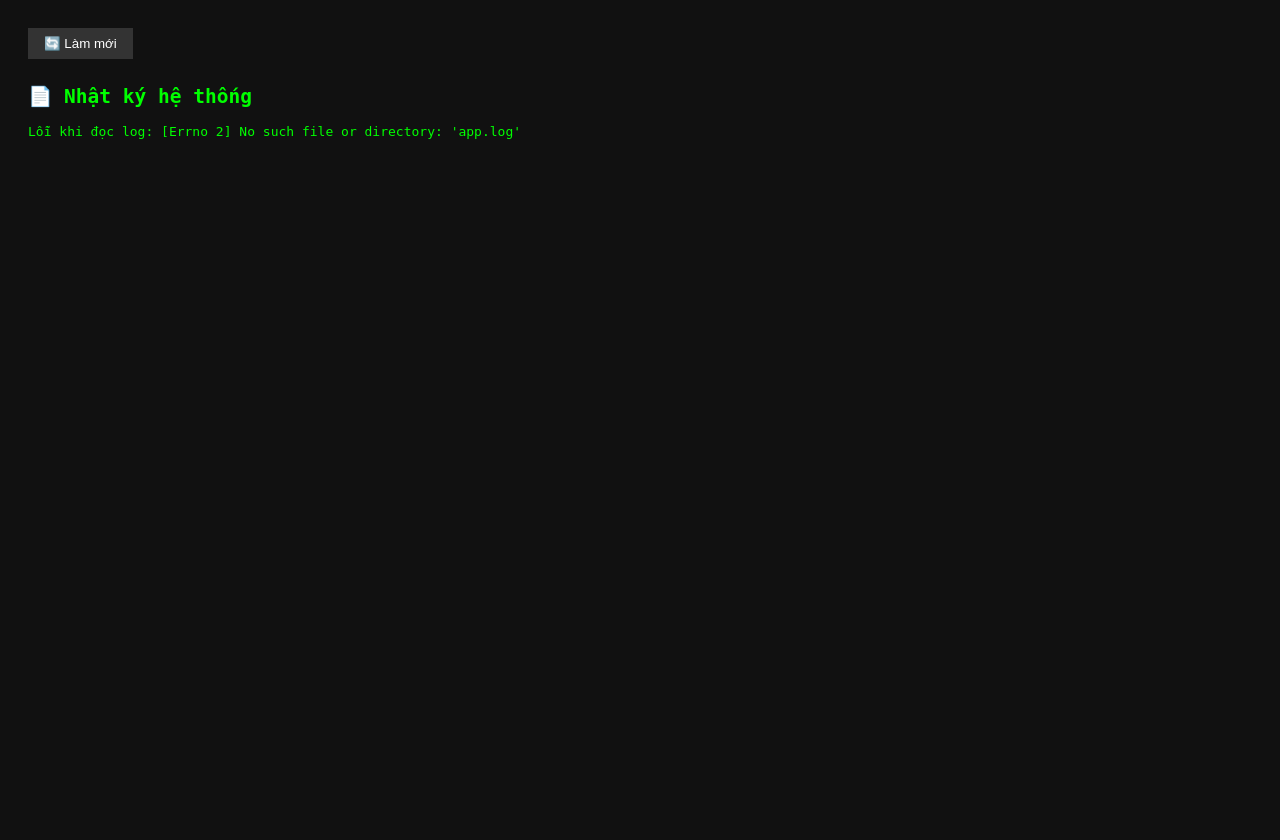
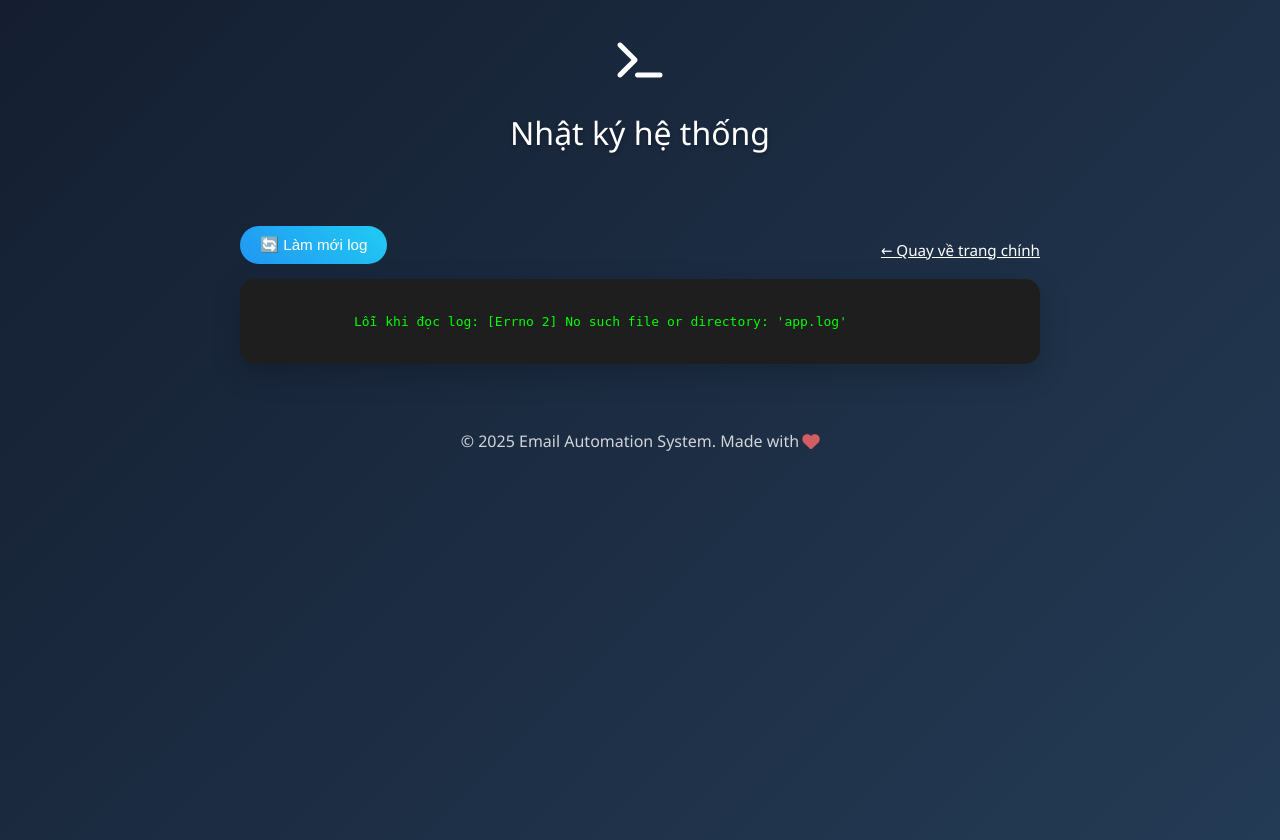
Before and after one commit to KienQuocNgoShopee/gmail-flask-railway, a Flask app: page /log in a window 1280 px wide. Before the commit the page ends 139 px from the top, so only its background shows below. Run offline with Flask 3, Linux system fonts and the light colour scheme; parts of the project's set-up code (start-up, migrations or seed data) failed here and were passed over.

Commit message:
final_check_log

```diff
--- a/main.py
+++ b/main.py
@@ -20,8 +20,8 @@
 
 _sheet_metadata_cache = None
 
-SHEET_ID = "1sEoD3mA_6edR2zvssTAXR2DoJiMnTQhYuoHOg1j2fes"
-#1pLGWEeKRL57_36IUJWzHN2IzuanpL8jMZVhMdeHXLiw
+SHEET_ID = "1pLGWEeKRL57_36IUJWzHN2IzuanpL8jMZVhMdeHXLiw"
+#1sEoD3mA_6edR2zvssTAXR2DoJiMnTQhYuoHOg1j2fes
 
 def get_google_services(user_email):
     db = firestore.client()
--- /dev/null
+++ b/static/css/log.css
@@ -0,0 +1,98 @@
+/* log.css - Giao diện cho trang log */
+
+body {
+    font-family: 'Segoe UI', Tahoma, Geneva, Verdana, sans-serif;
+    background: linear-gradient(135deg, #141e30, #243b55);
+    color: #00ff00;
+    margin: 0;
+    padding: 0;
+}
+
+.container {
+    max-width: 800px;
+    margin: 0 auto;
+    padding: 20px;
+    min-height: 100vh;
+    display: flex;
+    flex-direction: column;
+}
+
+.header {
+    text-align: center;
+    color: white;
+    margin-bottom: 30px;
+    padding: 20px 0;
+}
+
+.header i {
+    font-size: 2.5rem;
+    margin-bottom: 10px;
+}
+
+.header h1 {
+    font-size: 2rem;
+    font-weight: 300;
+    text-shadow: 0 2px 4px rgba(0,0,0,0.3);
+}
+
+.log-controls {
+    display: flex;
+    justify-content: space-between;
+    align-items: center;
+    flex-wrap: wrap;
+    margin-bottom: 15px;
+}
+
+.refresh-btn {
+    background: linear-gradient(45deg, #2196F3, #21CBF3);
+    color: white;
+    border: none;
+    padding: 10px 20px;
+    font-size: 0.95rem;
+    border-radius: 30px;
+    cursor: pointer;
+    transition: all 0.3s ease;
+}
+
+.refresh-btn:hover {
+    transform: translateY(-2px);
+    box-shadow: 0 4px 12px rgba(33, 203, 243, 0.3);
+}
+
+.back-link {
+    color: #ffffff;
+    text-decoration: underline;
+    font-size: 0.95rem;
+    margin-top: 10px;
+}
+
+.log-box {
+    background: #1e1e1e;
+    color: #00ff00;
+    font-family: monospace;
+    padding: 20px;
+    border-radius: 15px;
+    max-height: 70vh;
+    overflow-y: auto;
+    white-space: pre-wrap;
+    box-shadow: 0 10px 30px rgba(0,0,0,0.2);
+}
+
+.footer {
+    text-align: center;
+    color: white;
+    padding: 20px 0;
+    margin-top: 30px;
+    opacity: 0.8;
+}
+
+.footer i {
+    color: #ff6b6b;
+    animation: heartbeat 1.5s ease-in-out infinite;
+}
+
+@keyframes heartbeat {
+    0% { transform: scale(1); }
+    50% { transform: scale(1.1); }
+    100% { transform: scale(1); }
+}
--- a/templates/index.html
+++ b/templates/index.html
@@ -48,6 +48,9 @@
                     <li>Chỉ được chọn và gửi tối đa 10 mail mỗi lần để tránh TimeOut</li>
                     <li>Người gửi hiện tại: {{ email }}</li>
                 </ul>
+                <div class="log-link">
+                    <p><i class="fas fa-terminal"></i> Bạn có thể xem nhật ký lỗi tại <a href="/log" target="_blank">/log</a></p>
+                </div>
             </div>
         </div>
 
--- a/templates/log.html
+++ b/templates/log.html
@@ -3,30 +3,30 @@
 <head>
     <meta charset="UTF-8">
     <title>Nhật ký hệ thống</title>
-    <style>
-        body {
-            font-family: monospace;
-            background-color: #111;
-            color: #0f0;
-            padding: 20px;
-        }
-        pre {
-            white-space: pre-wrap;
-            word-break: break-word;
-        }
-        .refresh-btn {
-            background: #333;
-            color: #fff;
-            border: none;
-            padding: 8px 16px;
-            margin-bottom: 10px;
-            cursor: pointer;
-        }
-    </style>
+    <link rel="stylesheet" href="{{ url_for('static', filename='css/log.css') }}">
+    <link href="https://cdnjs.cloudflare.com/ajax/libs/font-awesome/6.0.0/css/all.min.css" rel="stylesheet">
 </head>
 <body>
-    <button class="refresh-btn" onclick="location.reload()">🔄 Làm mới</button>
-    <h2>📄 Nhật ký hệ thống</h2>
-    <pre>{{ log }}</pre>
+    <div class="container">
+        <div class="header">
+            <i class="fas fa-terminal"></i>
+            <h1>Nhật ký hệ thống</h1>
+        </div>
+
+        <div class="log-controls">
+            <button class="refresh-btn" onclick="location.reload()">
+                🔄 Làm mới log
+            </button>
+            <a class="back-link" href="/">← Quay về trang chính</a>
+        </div>
+
+        <div class="log-box">
+            {{ log }}
+        </div>
+
+        <div class="footer">
+            <p>&copy; 2025 Email Automation System. Made with <i class="fas fa-heart"></i></p>
+        </div>
+    </div>
 </body>
 </html>
```
